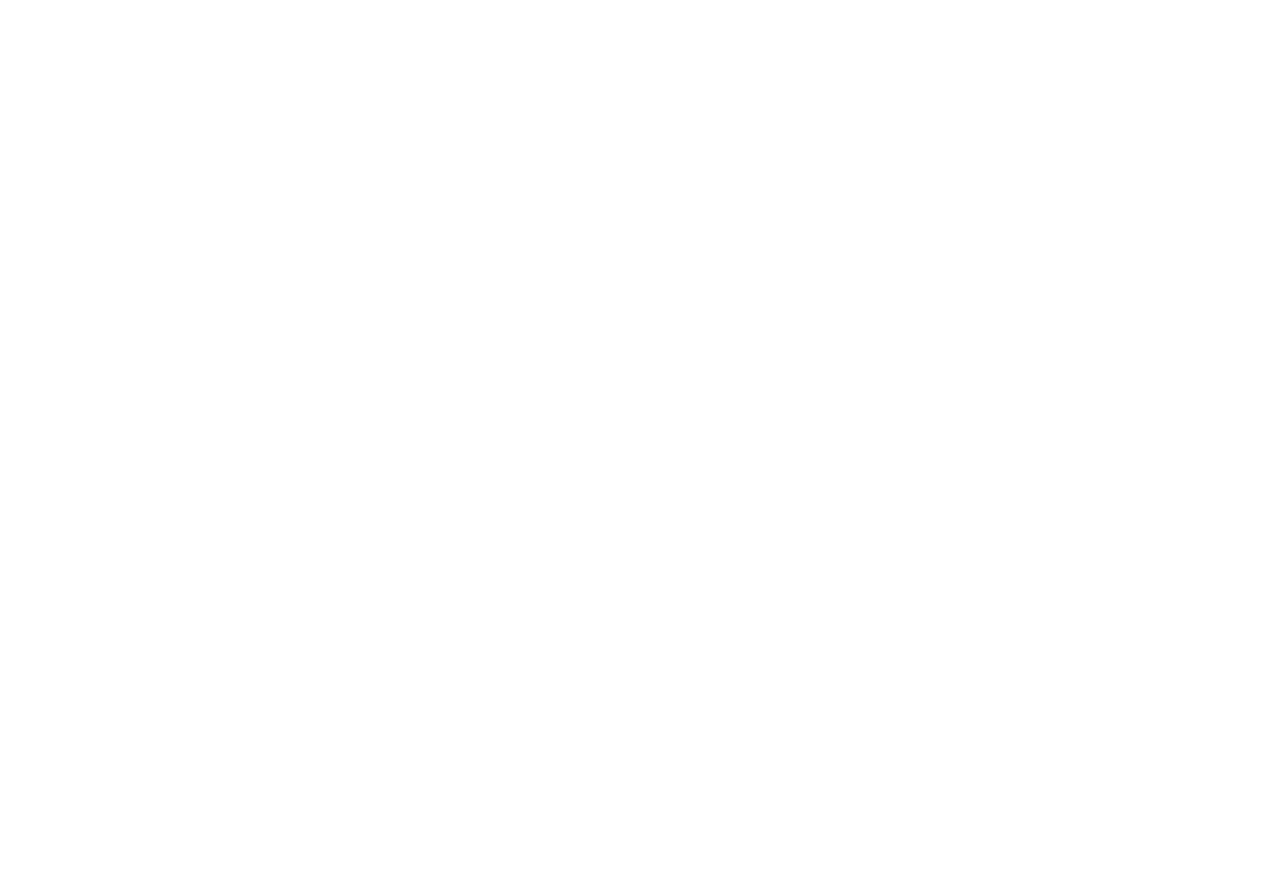
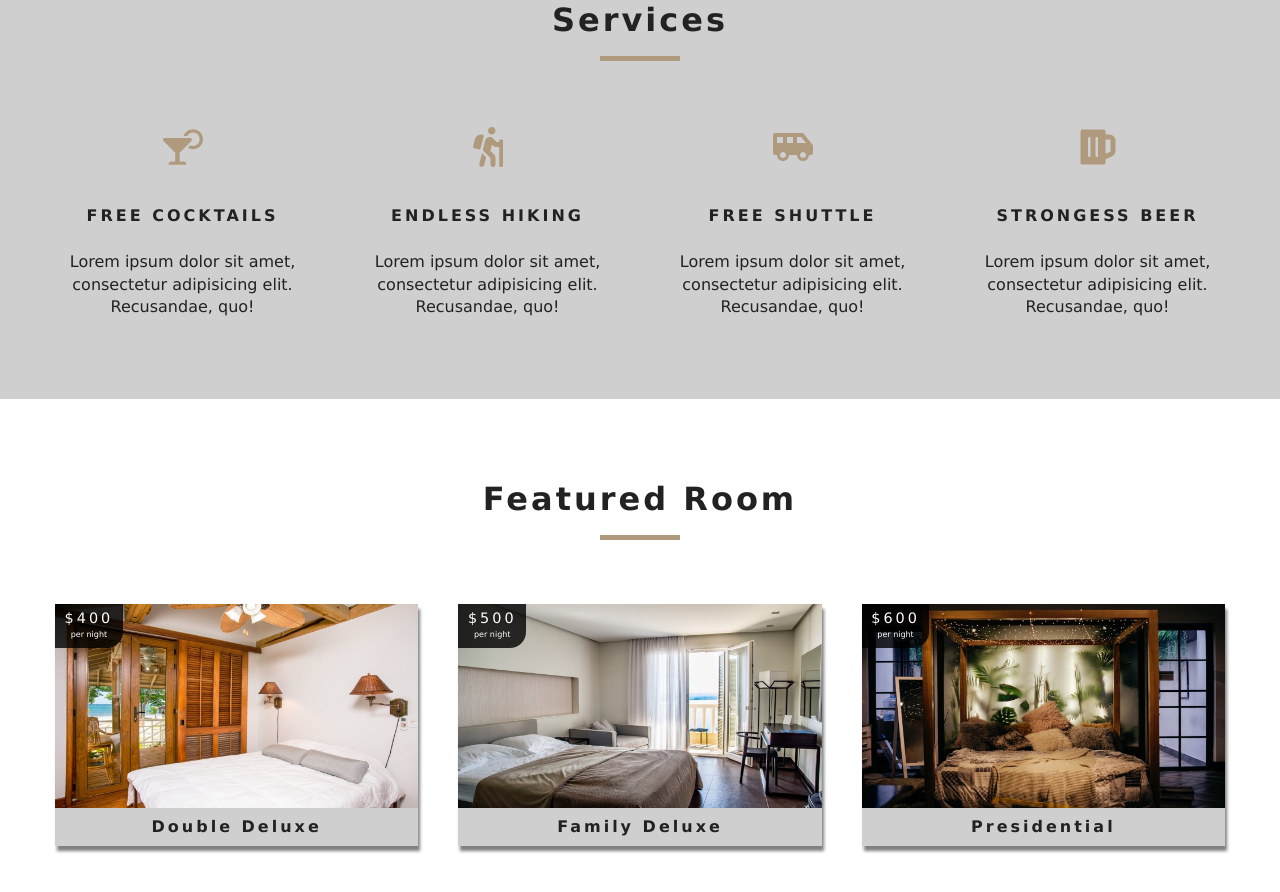
Before and after one commit to TAYBI/beachResort, a React (Create React App) app: page / in a window 1280 px wide. Shown: the part 880-1772 px from the top of the page. Before the commit the page ends 800 px from the top, so only its background shows below. Built offline with nearby package versions, Linux system fonts and the light colour scheme.

Commit message:
done witthe fature roomm and finish the home page

```diff
--- a/src/App.css
+++ b/src/App.css
@@ -252,6 +252,7 @@
 }
 .services h6 {
   letter-spacing: var(--mainSpacing);
+  text-transform: uppercase;
 }
 .services p {
   width: 80%;
--- a/src/App.js
+++ b/src/App.js
@@ -8,10 +8,12 @@
 
 import { Route, Switch } from "react-router-dom";
 import Navbar from "./components/Navbar";
+import { RoomProvider } from "./contexts/Context";
 
 function App() {
   return (
     <>
+      <RoomProvider>
         <Navbar />
         <Switch>
           <Route exact path="/" component={Home} />
@@ -19,6 +21,7 @@
           <Route exact path="/rooms/:slug" component={SinglePage} />
           <Route component={Error} />
         </Switch>
+      </RoomProvider>
     </>
   );
 }
--- /dev/null
+++ b/src/components/FeatuerdRoom.js
@@ -0,0 +1,27 @@
+import React, { useContext } from "react";
+import { RoomContext } from "../contexts/Context";
+import Loading from "./Loading";
+import Room from "./Room";
+import data from "../data";
+
+function FeatchhurdRoom() {
+  let { data } = useContext(RoomContext);
+  data = data[0];
+  let { featuredRooms: rooms, loading } = data;
+
+  rooms = rooms.map(room => <Room key={room.id} room={room} />);
+  console.log(loading);
+  return (
+    <div className="featured-rooms">
+      <div className="section-title">
+        <h4>Featured Room</h4>
+        <div></div>
+      </div>
+      <div className="featured-rooms-center">
+        {loading ? <Loading /> : rooms}
+      </div>
+    </div>
+  );
+}
+
+export default FeatchhurdRoom;
--- /dev/null
+++ b/src/components/Loading.js
@@ -0,0 +1,13 @@
+import React from "react";
+import loadingGif from "../images/gif/loading-arrow.gif";
+
+function Loading() {
+  return (
+    <div className="loading">
+      <h4>rooms data loading ..</h4>
+      <img src={loadingGif} alt="loding..." />
+    </div>
+  );
+}
+
+export default Loading;
--- /dev/null
+++ b/src/components/Room.js
@@ -0,0 +1,34 @@
+import React from "react";
+import { Link } from "react-router-dom";
+import propTypes from "prop-types";
+
+function Room({ room }) {
+  console.log(room);
+  const { name, slug, images, price } = room;
+  return (
+    <article className="room">
+      <div className="img-container">
+        <img src={images[0]} alt="" />
+        <div className="price-top">
+          <h6>${price}</h6>
+          <p>per night</p>
+        </div>
+        <Link to={`/rooms/${slug}`} className="btn-primary room-link">
+          Featured
+        </Link>
+      </div>
+      <p className="room-info">{name}</p>
+    </article>
+  );
+}
+
+export default Room;
+
+Room.propTypes = {
+  room: propTypes.shape({
+    name: propTypes.string.isRequired,
+    slug: propTypes.string.isRequired,
+    images: propTypes.arrayOf(propTypes.string).isRequired,
+    price: propTypes.number.isRequired
+  })
+};
--- /dev/null
+++ b/src/components/Services.js
@@ -0,0 +1,54 @@
+import React, { useState } from "react";
+
+import { FaCocktail, FaHiking, FaShuttleVan, FaBeer } from "react-icons/fa";
+
+function Services() {
+  const [services] = useState([
+    {
+      icon: <FaCocktail />,
+      title: "Free Cocktails",
+      text:
+        "Lorem ipsum dolor sit amet, consectetur adipisicing elit. Recusandae, quo!"
+    },
+    {
+      icon: <FaHiking />,
+      title: "Endless Hiking",
+      text:
+        "Lorem ipsum dolor sit amet, consectetur adipisicing elit. Recusandae, quo!"
+    },
+    {
+      icon: <FaShuttleVan />,
+      title: "Free Shuttle",
+      text:
+        "Lorem ipsum dolor sit amet, consectetur adipisicing elit. Recusandae, quo!"
+    },
+    {
+      icon: <FaBeer />,
+      title: "Strongess Beer",
+      text:
+        "Lorem ipsum dolor sit amet, consectetur adipisicing elit. Recusandae, quo!"
+    }
+  ]);
+
+  return (
+    <div className="services">
+      <div className="section-title">
+        <h4>Services</h4>
+        <div></div>
+      </div>
+      <div className="services-center">
+        {services.map((service, index) => {
+          return (
+            <article className="service" key={index}>
+              <span>{service.icon}</span>
+              <h6>{service.title}</h6>
+              <p>{service.text}</p>
+            </article>
+          );
+        })}
+      </div>
+    </div>
+  );
+}
+
+export default Services;
--- /dev/null
+++ b/src/contexts/Context.js
@@ -0,0 +1,49 @@
+import React, { createContext, useEffect, useState } from "react";
+import items from "../data";
+
+const RoomContext = createContext();
+
+function RoomProvider({ children }) {
+  const [data, setData] = useState([
+    {
+      rooms: [],
+      sortedRooms: [],
+      featuredRooms: [],
+      loading: true
+    }
+  ]);
+
+  // get data
+  useEffect(() => {
+    // get data
+    let rooms = farmatData(items);
+    let featuredRooms = rooms.filter(room => room.featured === true);
+    setData([
+      {
+        rooms,
+        featuredRooms,
+        sortedRooms: rooms,
+        loading: false
+      }
+    ]);
+  }, []);
+
+  const farmatData = items => {
+    let tempItem = items.map(item => {
+      let id = item.sys.id;
+      let images = item.fields.images.map(image => image.fields.file.url);
+      let room = { ...item.fields, id, images };
+      return room;
+    });
+
+    return tempItem;
+  };
+
+  return (
+    <RoomContext.Provider value={{ data }}>{children}</RoomContext.Provider>
+  );
+}
+
+const RoomConsumer = RoomContext.Consumer;
+
+export { RoomProvider, RoomConsumer, RoomContext };
--- a/src/pages/Home.js
+++ b/src/pages/Home.js
@@ -1,10 +1,15 @@
 import React from "react";
+
 import Hero from "../components/Hero";
 import Banner from "../components/Banner";
+import Services from "../components/Services";
+
 import { Link } from "react-router-dom";
+import FeatchhurdRoom from "../components/FeatuerdRoom";
 
 export const Home = () => {
   return (
+    <>
       <Hero>
         <Banner title="luxurious Rooms" subtitle="deluxe Room strat at $99">
           <Link to="/rooms" className="btn-primary">
@@ -12,5 +17,8 @@
           </Link>
         </Banner>
       </Hero>
+      <Services />
+      <FeatchhurdRoom />
+    </>
   );
 };
```
Lines whose indentation alone changed are shown as unchanged.
